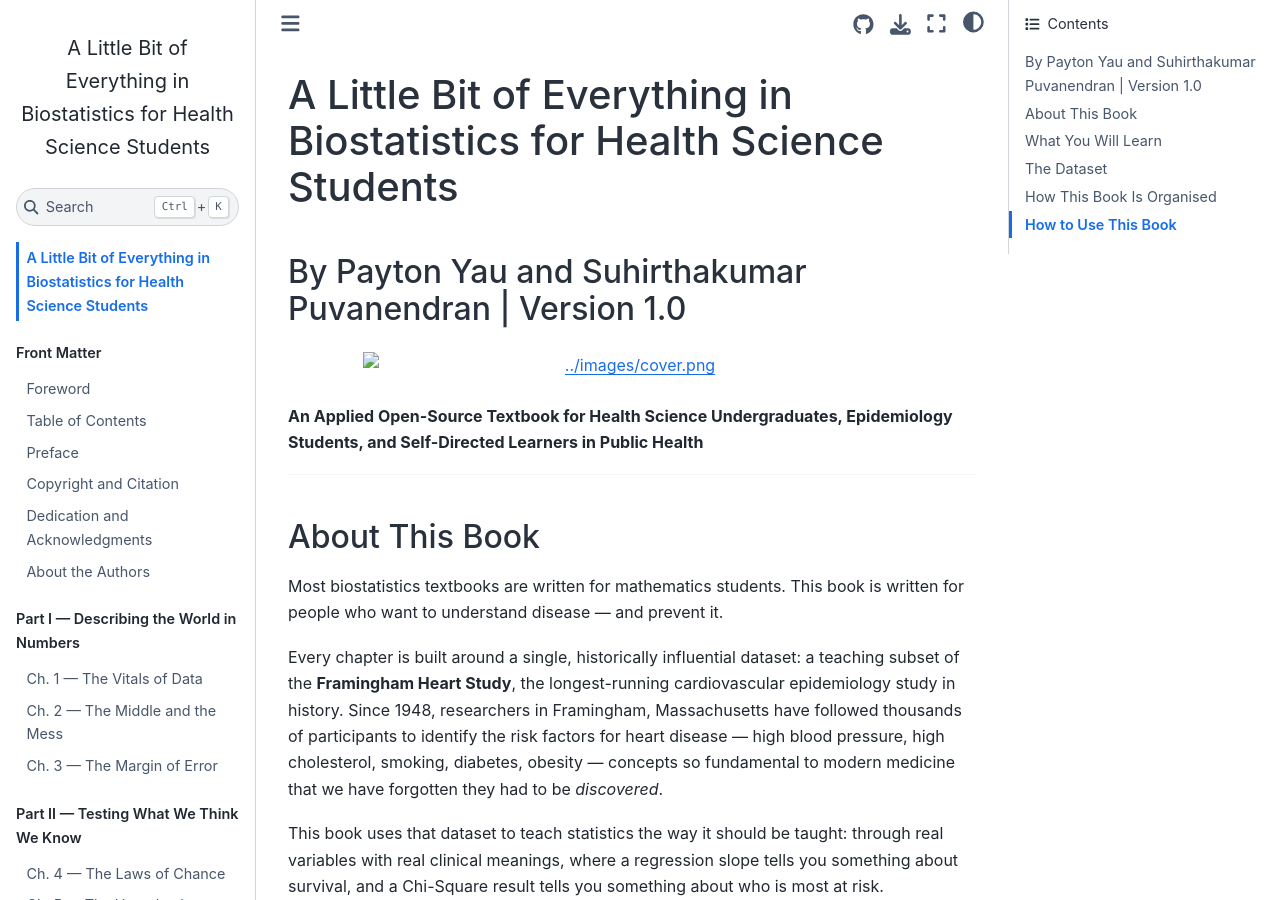
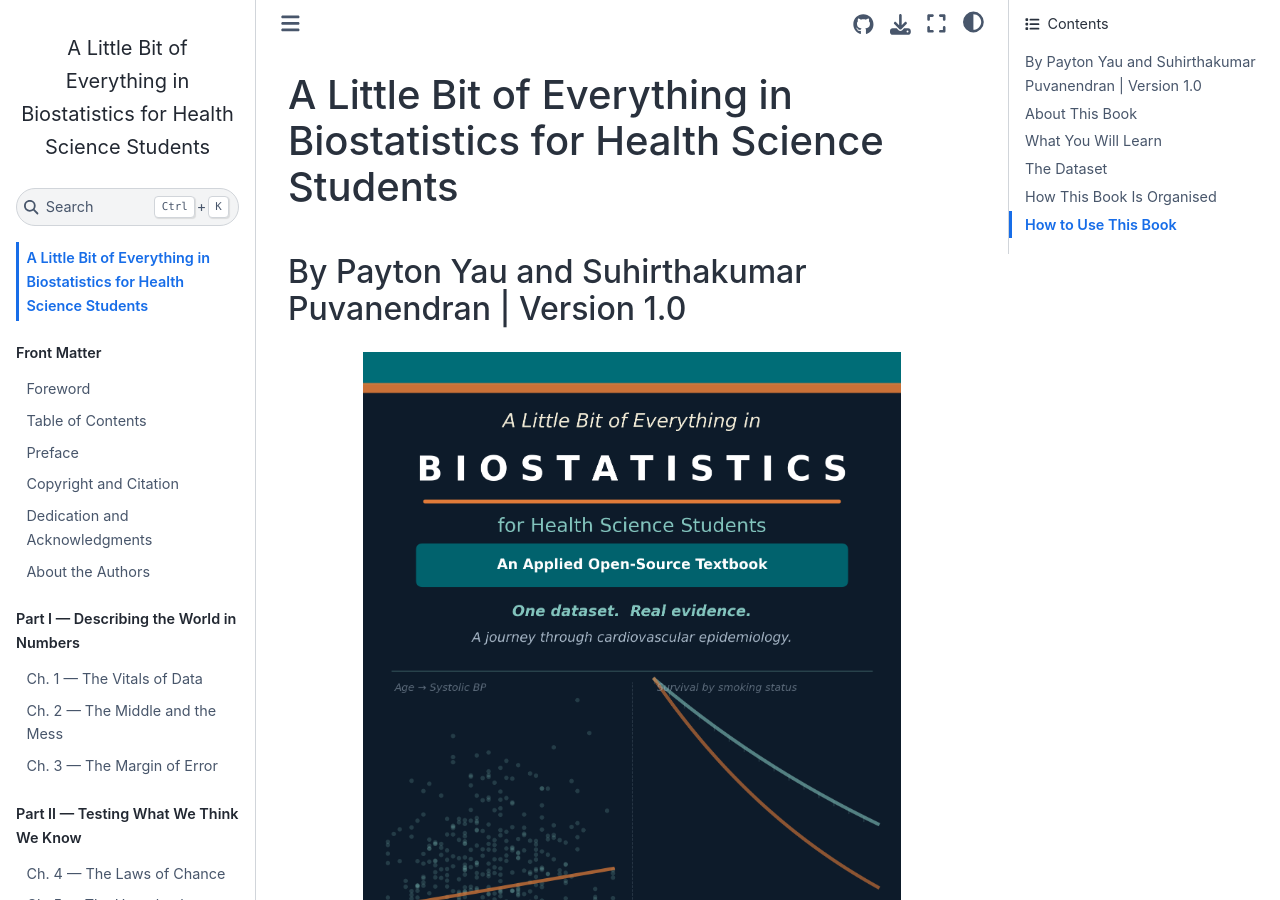
Before and after one commit to paytonyau/biostats-book, a Jupyter Book: the page built from index.md, in a window 1280 px wide and 900 px high. Built offline with Jupyter Book 1.0.4 settings and Sphinx 7.4.7 and the Sphinx Book theme 1.1.4, drawn with Linux system fonts in a browser that asks for light colours.

Commit message:
Fix cover image path and figure name
Update index.md to use the correct image path and a clearer figure name: change the figure source from '../images/cover.png' to 'images/cover.png' and rename ':name:' from 'fig-intro-vis' to 'Book Cover' to prevent broken links and improve clarity.

Co-Authored-By: Dr Suhirthakumar Puvanendran <129340192+Suhirthakumar@users.noreply.github.com>

````diff
--- a/index.md
+++ b/index.md
@@ -2,8 +2,8 @@
 ## By Payton Yau and Suhirthakumar Puvanendran | Version 1.0
 
 
-```{figure} ../images/cover.png
-:name: fig-intro-vis
+```{figure} images/cover.png
+:name: Book Cover
 :width: 80%
 :align: center
 
````
